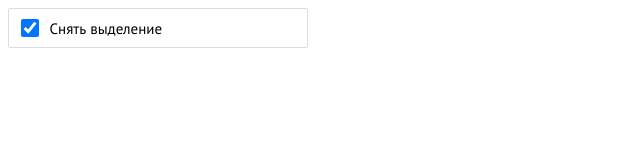
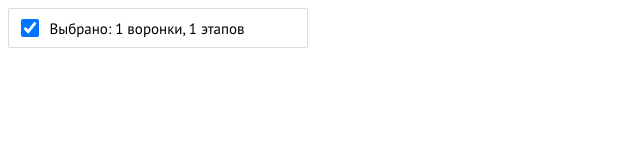
Before and after one commit to iZeevens/dropdown, an Angular app in the folder drop-down/: page / in a window 1280 px wide. Shown: the top 160 px of the page, without its empty margins (0-640 px from the left). Built offline with nearby package versions, Linux system fonts and the light colour scheme.

Commit message:
feat: add getSelectedCounts

```diff
--- a/drop-down/src/app/components/dropdown-menu/dropdown-menu.component.html
+++ b/drop-down/src/app/components/dropdown-menu/dropdown-menu.component.html
@@ -1,6 +1,6 @@
 <div class="field" (click)="toggleDropdown()">
   <input class="field-checkbox" type="checkbox" id="checkbox-field" [checked]="isSelectedAll" (click)="$event.stopPropagation(); toggleSelection()" (change)="onChangeCheck()">
-  <label class="field-label" for="checkbox-field" (click)="$event.stopPropagation()">{{ isSelectedAll ? 'Снять выделение' : 'Выбрать все' }}</label>
+  <label class="field-label" for="checkbox-field" (click)="$event.stopPropagation()">{{ isOpen ? (isSelectedAll ? 'Снять выделение' : 'Выбрать все') : getSelectedCounts() }}</label>
 </div>
 
 <div class="dropdown" *ngIf="isOpen">
--- a/drop-down/src/app/components/dropdown-menu/dropdown-menu.component.ts
+++ b/drop-down/src/app/components/dropdown-menu/dropdown-menu.component.ts
@@ -97,4 +97,20 @@ export class ItemSelectorComponent {
   toggleDropdown(): void {
     this.isOpen = !this.isOpen;
   }
+
+  getSelectedCounts(): string {
+    let categoriesCount = 0;
+    let subcategoriesCount = 0;
+
+    this.categories.forEach((category) => {
+      if (category.selected) {
+        categoriesCount++;
+      }
+      if (category.subcategories) {
+        subcategoriesCount += category.subcategories.filter((sub) => sub.selected).length;
+      }
+    });
+
+    return `Выбрано: ${categoriesCount} воронки, ${subcategoriesCount} этапов`;
+  }
 }
```
